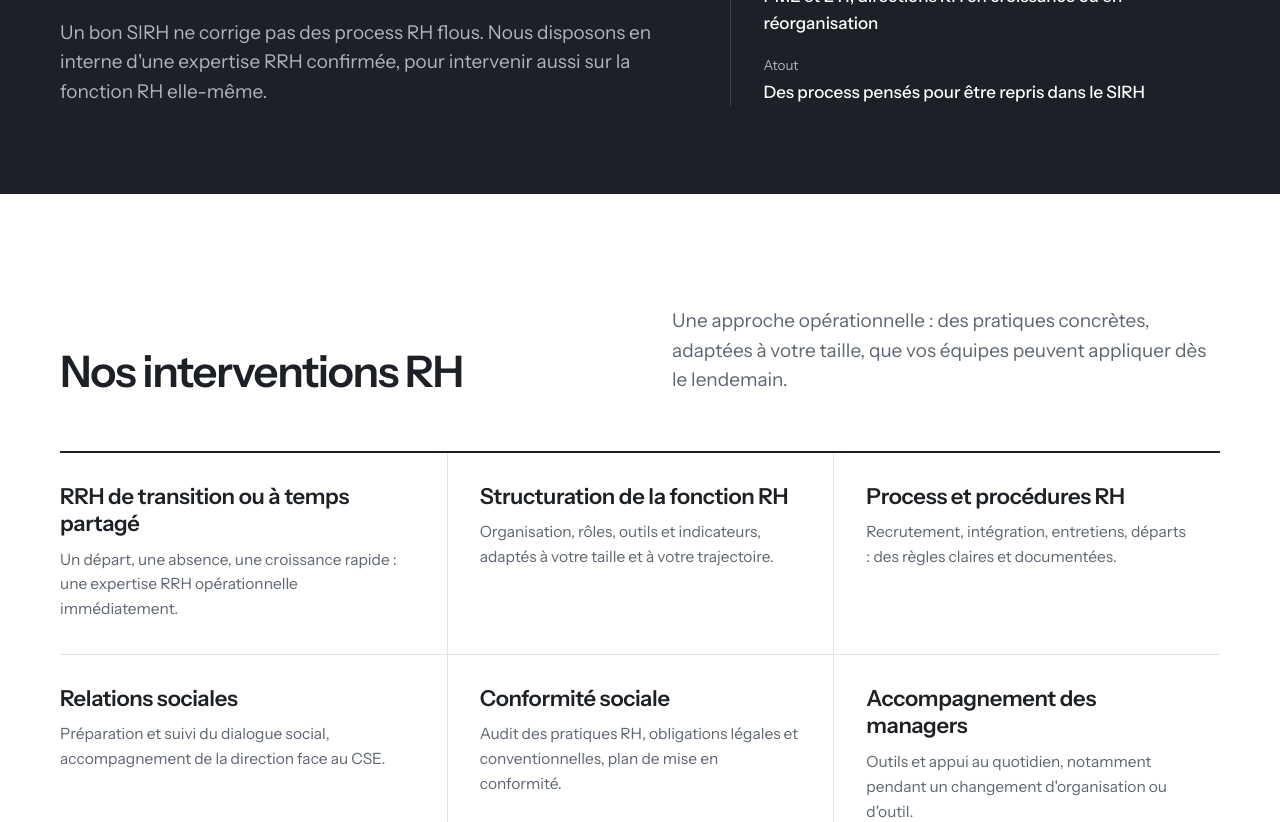
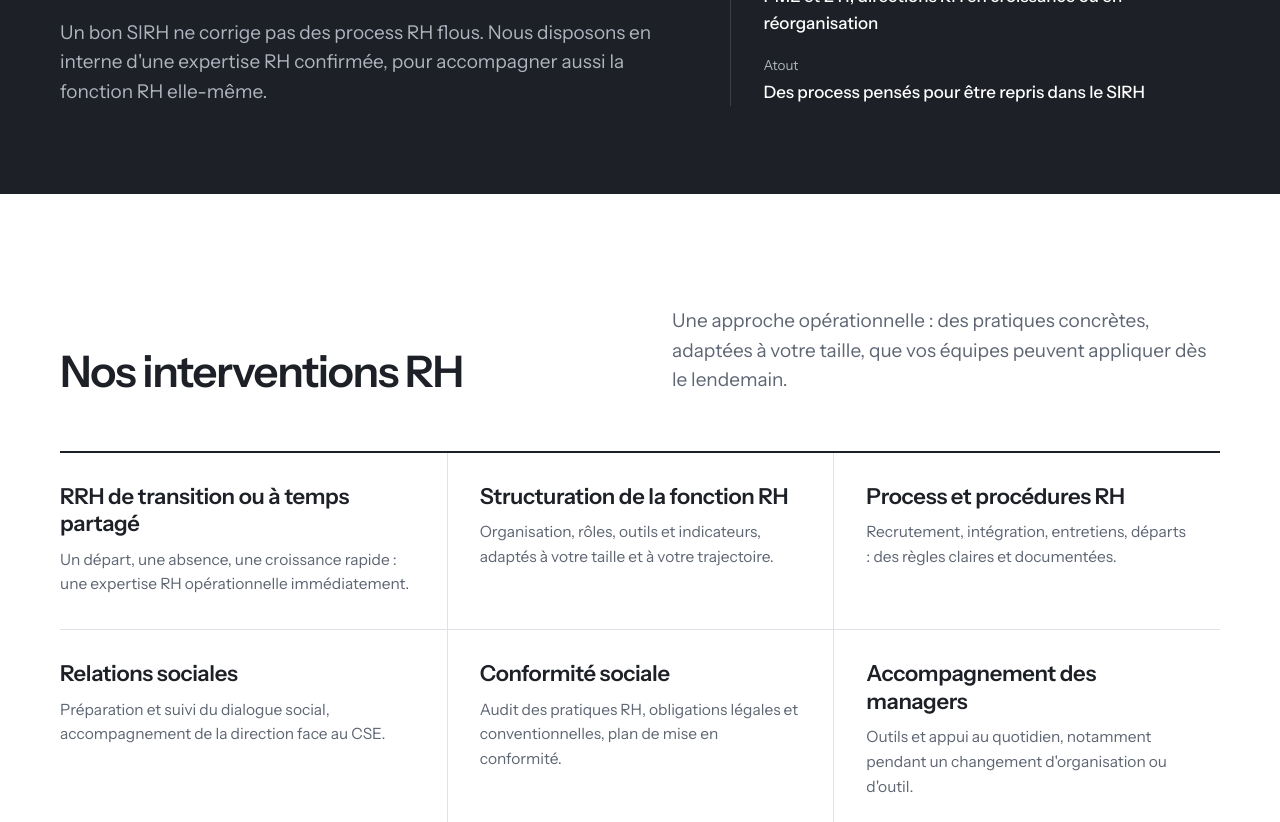
Before and after one commit to mkadda/pgtsirh, a plain HTML site: page conseil-rh.html in a window 1280 px wide. Shown: the part 489-1311 px from the top of the page. Drawn offline with Linux system fonts and the light colour scheme.

Commit message:
Conseil RH : expertise RH plutôt qu'expertise RRH
Co-Authored-By: Claude Opus 5.5 <noreply@anthropic.com>
Claude-Session: https://claude.ai/code/session_01FEVQkX3VptkpyPpGvQgTSh

```diff
--- a/conseil-rh.html
+++ b/conseil-rh.html
@@ -4,12 +4,12 @@
 <meta charset="UTF-8">
 <meta name="viewport" content="width=device-width, initial-scale=1.0">
 <title>Conseil RH et RRH de transition | P-GT SIRH</title>
-<meta name="description" content="Structuration de la fonction RH, process et procédures, relations sociales, RRH de transition ou à temps partagé. Une expertise RRH interne.">
+<meta name="description" content="Structuration de la fonction RH, process et procédures, relations sociales, RRH de transition ou à temps partagé. Une expertise RH interne.">
 <link rel="canonical" href="https://pgtsirh.com/conseil-rh.html">
 <meta property="og:type" content="website">
 <meta property="og:site_name" content="P-GT SIRH">
 <meta property="og:title" content="Conseil RH et RRH de transition | P-GT SIRH">
-<meta property="og:description" content="Structuration de la fonction RH, process et procédures, relations sociales, RRH de transition ou à temps partagé. Une expertise RRH interne.">
+<meta property="og:description" content="Structuration de la fonction RH, process et procédures, relations sociales, RRH de transition ou à temps partagé. Une expertise RH interne.">
 <meta property="og:url" content="https://pgtsirh.com/conseil-rh.html">
 <meta property="og:locale" content="fr_FR">
 <meta name="theme-color" content="#1D2026">
@@ -37,7 +37,7 @@
   <div class="wrap">
     <p class="crumb"><a href="index.html">Accueil</a> / Conseil RH</p>
     <div class="grid2">
-      <div><h1>Le conseil RH, pour que l'outil serve vraiment vos équipes</h1><p class="lead">Un bon SIRH ne corrige pas des process RH flous. Nous disposons en interne d'une expertise RRH confirmée, pour intervenir aussi sur la fonction RH elle-même.</p></div>
+      <div><h1>Le conseil RH, pour que l'outil serve vraiment vos équipes</h1><p class="lead">Un bon SIRH ne corrige pas des process RH flous. Nous disposons en interne d'une expertise RH confirmée, pour accompagner aussi la fonction RH elle-même.</p></div>
       <dl class="ph-aside"><dt>Formats</dt><dd>Mission, transition, temps partagé</dd><dt>Pour qui</dt><dd>PME et ETI, directions RH en croissance ou en réorganisation</dd><dt>Atout</dt><dd>Des process pensés pour être repris dans le SIRH</dd></dl>
     </div>
   </div>
@@ -46,7 +46,7 @@
   <div class="wrap">
     <div class="sh"><h2>Nos interventions RH</h2><p class="lead">Une approche opérationnelle : des pratiques concrètes, adaptées à votre taille, que vos équipes peuvent appliquer dès le lendemain.</p></div>
     <div class="svc">
-      <div><h3>RRH de transition ou à temps partagé</h3><p>Un départ, une absence, une croissance rapide : une expertise RRH opérationnelle immédiatement.</p></div>
+      <div><h3>RRH de transition ou à temps partagé</h3><p>Un départ, une absence, une croissance rapide : une expertise RH opérationnelle immédiatement.</p></div>
       <div><h3>Structuration de la fonction RH</h3><p>Organisation, rôles, outils et indicateurs, adaptés à votre taille et à votre trajectoire.</p></div>
       <div><h3>Process et procédures RH</h3><p>Recrutement, intégration, entretiens, départs : des règles claires et documentées.</p></div>
       <div><h3>Relations sociales</h3><p>Préparation et suivi du dialogue social, accompagnement de la direction face au CSE.</p></div>
```
Also changed, not shown: cabinet.html (+1 -1 lines), index.html (+1 -1 lines).
